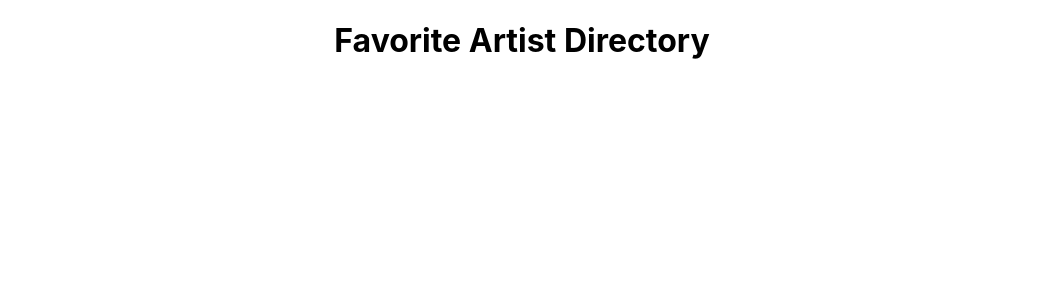
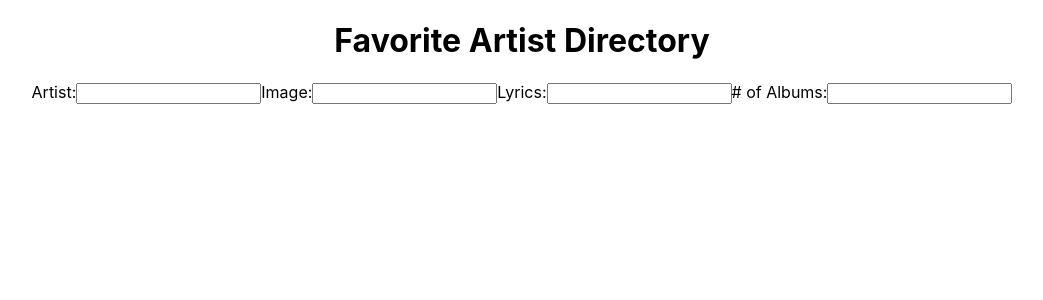
Before and after one commit to SarahD03/SarahsOfficialBlog, a React (Create React App) app in the folder favorites-frontend/: page / in a window 1280 px wide. Shown: the top 300 px of the page, without its empty margins (118-1161 px from the left). Built offline with nearby package versions, Linux system fonts and the light colour scheme.

Commit message:
added form  and input for favs

```diff
--- a/favorites-frontend/package.json
+++ b/favorites-frontend/package.json
@@ -9,6 +9,7 @@
     "axios": "^1.1.3",
     "react": "^18.2.0",
     "react-dom": "^18.2.0",
+    "react-router-dom": "^6.4.2",
     "react-scripts": "5.0.1",
     "web-vitals": "^2.1.4"
   },
--- a/favorites-frontend/src/App.js
+++ b/favorites-frontend/src/App.js
@@ -1,9 +1,19 @@
 import './App.css'
 import axios from 'axios'
 import { useEffect } from 'react'
+import { Routes, Route } from 'react-router-dom'
+import Home from './Home'
 // import { useState, useEffect } from 'react'
 
 function App() {
+  // const [Favorite, updateFavorite] = useState([])
+  // const [formState, setFormState] = useState({
+  //   artist: '',
+  //   image: '',
+  //   lyrics: '',
+  //   albums: ''
+  // })
+
   useEffect(() => {
     const apiCall = async () => {
       let response = await axios.get('localhost:3001/')
@@ -14,9 +24,23 @@ function App() {
 
   return (
     <div className="App">
-      <header></header>
+      <header>
+        {/* <Routes>
+          <Route path="/" element={<Home />}></Route>
+        </Routes> */}
+      </header>
       <h1>Favorite Artist Directory</h1>
-      <main></main>
+      <form>
+        <label id="artist">Artist:</label>
+        <input></input>
+        <label id="image">Image:</label>
+        <input></input>
+        <label id="lyrics">Lyrics:</label>
+        <input></input>
+        <label id="albums"># of Albums:</label>
+        <input></input>
+      </form>
+      <div></div>
     </div>
   )
 }
--- /dev/null
+++ b/favorites-frontend/src/Home.jsx
@@ -0,0 +1,22 @@
+const Home = () => {
+
+    return (
+      <div className="home">
+        <div>
+          <img
+            style={{ display: 'block', maxWidth: '100%' }}
+            src="https://static.vecteezy.com/system/resources/previews/000/663/190/original/sailboat-shore-cartoon-vector.jpg"
+            alt="logo"
+          />
+        </div>
+        <div>
+          <h1>Starboard</h1>
+          <h2>
+            Your luxury boat dealer, bringing you only the best of the high seas.
+          </h2>
+        </div>
+      </div>
+    )
+  }
+
+  export default Home
```
Also changed, not shown: 1 other file (tests, documents, lock files or other folders).
